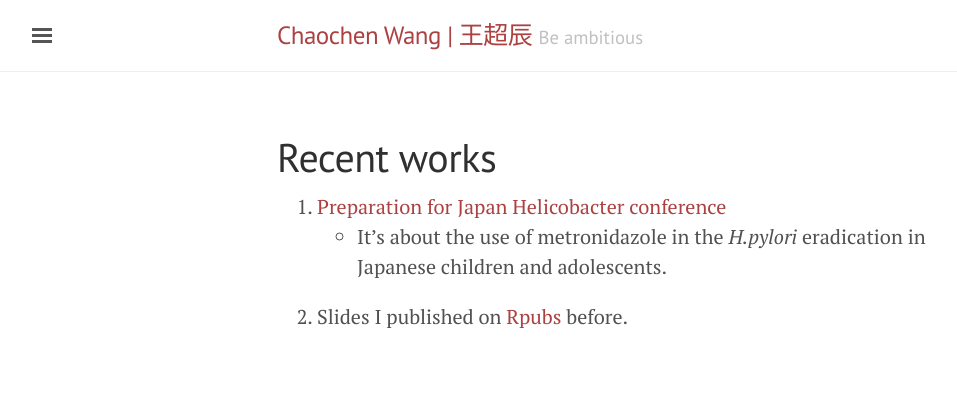
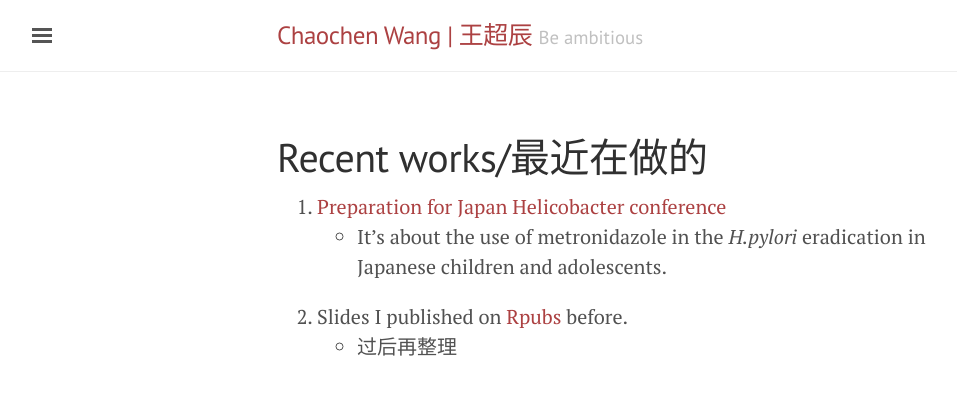
Before and after one commit to cjjcwang/winterwang.github.io, a Jekyll site: the page built from Recent works.md, in a window 1280 px wide. Shown: the top 395 px of the page, without its empty margins (3-960 px from the left). Built offline with Jekyll 4.4.1, drawn with Linux system fonts in a browser that asks for light colours.

```diff
--- a/Recent works.md
+++ b/Recent works.md
@@ -1,7 +1,8 @@
 ---
 layout: page
-title:  Recent works
+title:  Recent works/最近在做的
 ---
 1. [Preparation for Japan Helicobacter conference](http://winterwang.github.io/metronidazole/)
      + It's about the use of metronidazole in the _H.pylori_ eradication in Japanese children and adolescents.
 2. Slides I published on [Rpubs](https://rpubs.com/winterwang) before.
+     + 过后再整理
```
Also changed, not shown: about.md (+4 -1 lines), assets/bg.jpg (added).
